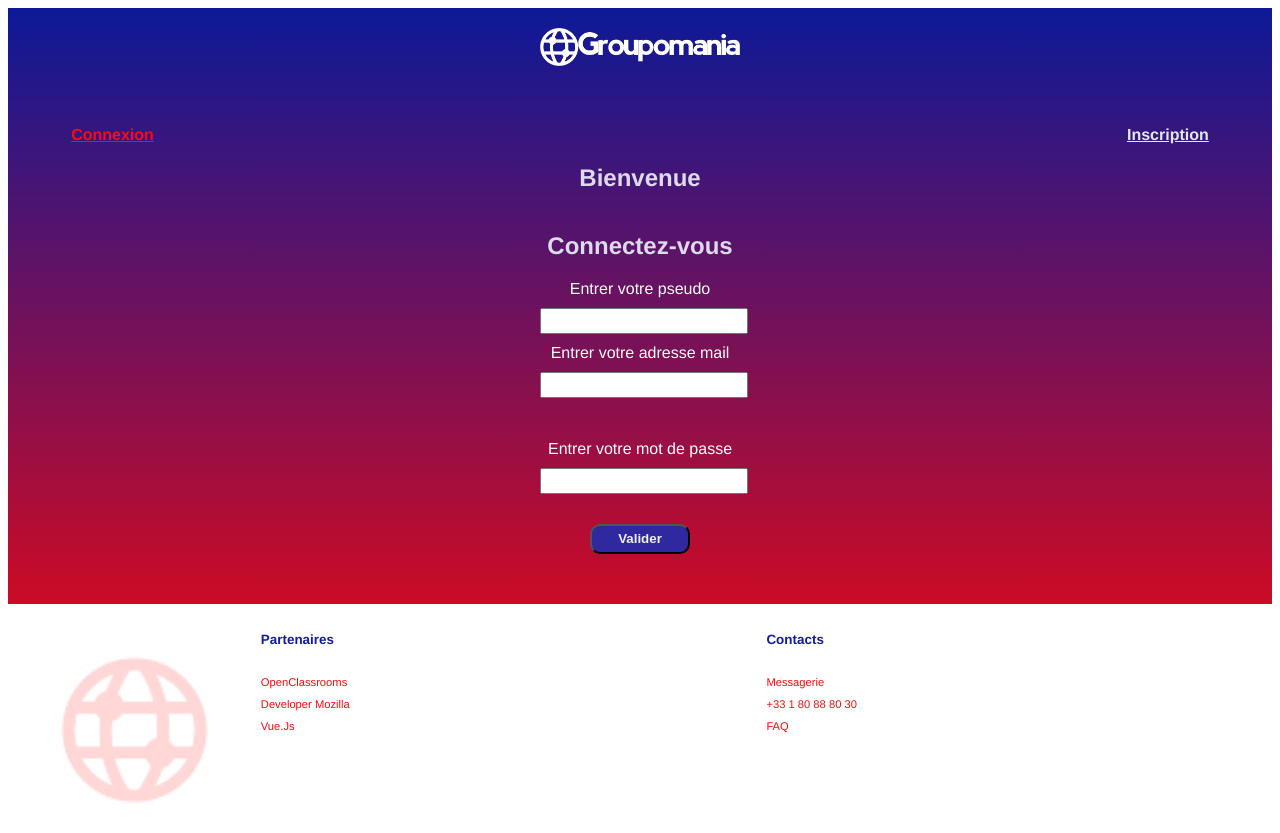
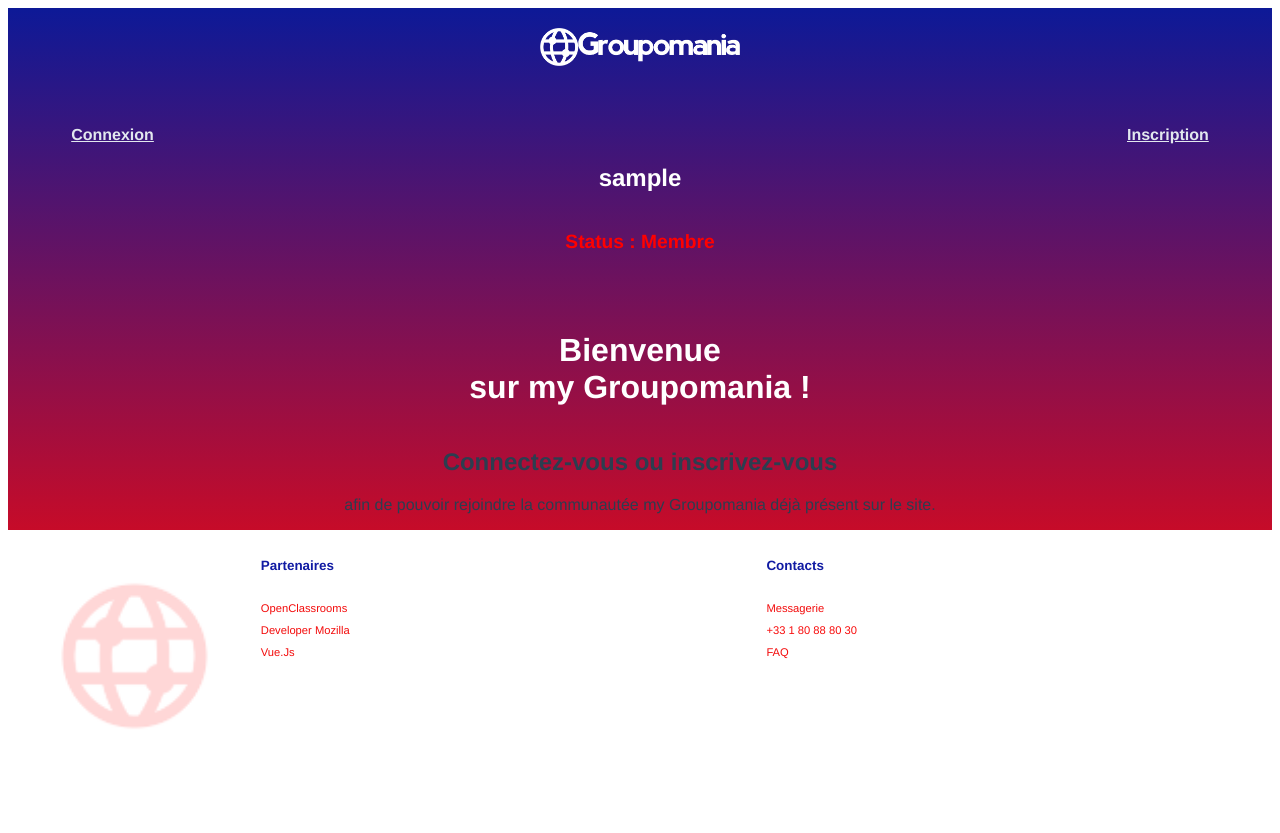
Before and after one commit to AdrienW86/my-groupomania, a Vue app in the folder frontend/: page / in a window 1280 px wide. After the commit the page ends 800 px from the top, so only its background shows below. Built offline with nearby package versions, Linux system fonts and the light colour scheme; sample sign-in values are in the browser's storage.

Commit message:
gestion des conditions

```diff
--- a/frontend/src/App.vue
+++ b/frontend/src/App.vue
@@ -1,22 +1,17 @@
 <template>
   <div id="app">
-    <div id="nav">
-    <Header/>
-    </div>
+
     <router-view/>
-    <Footer/>
+
   </div>
 </template>
 
 <script>
-import Header from "./components/Header";
-import Footer from "./components/Footer";
 
 
 export default {
   components: {
-    Header,
-    Footer,
+
   }
 
 }
--- a/frontend/src/components/Header.vue
+++ b/frontend/src/components/Header.vue
@@ -3,22 +3,68 @@
          <img alt="Vue logo" src="../assets/Groupomania_logo_white.png">
             <nav class="navbar">
 
-                    <div class="connexion"> <router-link to="/">Connexion</router-link> </div>
 
-                  <!--  <div class="déconnexion"> <router-link to="/">Déconnexion</router-link> </div> !-->
+                 <div v-if="isLogged ==  0" class="connexion"> <router-link to="/login">Connexion</router-link> </div>
+                   <div v-if="isLogged == 1" class="deconnexion"> <button @click="disconnect()"> Déconnexion </button></div>
 
-                    <div class="inscription"> <router-link to="/sign">Inscription</router-link> </div>
+                    <div else class="inscription"> <router-link to="/sign">Inscription</router-link> </div>
             </nav>
+
+                        <h2> {{ username }} </h2>
+                    <div v-if="isAdmin == true">  <p> Status : Administrateur  </p></div>
+                    <div  v-else-if="isAdmin == false">  <p> Status : Membre  </p></div>
     </header>
 </template>
 
 <script>
 export default {
     name: "Header",
+
+
+data() {
+    return {
+        isLogged: "",
+        isAdmin: localStorage.getItem('admin'),
+        username: sessionStorage.getItem('username'),
+        userbio : sessionStorage.getItem('bio'),
+        createdAt : localStorage.getItem('create'),
+        userId : sessionStorage.getItem('user'),
+    }
+
+},
+
+mounted() {
+
+    if(localStorage.islog) {
+        this.isLogged = 1
+
+    }else{
+        this.isLogged = 0
+    }
+    if(localStorage.admin == true) {
+        this.isAdmin = true
+    }else{
+        this.isAdmin = false
+    }
+
+},
+methods: {
+
+    disconnect() {
+        sessionStorage.clear()
+        localStorage.clear()
+        window.location.href = '/login'
+    }
+},
+
 }
 </script>
 
 <style scoped lang="scss">
+
+h2 {
+    color: white;
+}
 
 header {
     display: flex;
@@ -40,7 +86,7 @@ header {
         text-align: center;
         margin-top: 20px;
         justify-content: space-between;
-
+    }
 
         a {
             font-weight: bold;
@@ -51,14 +97,38 @@ header {
             color: #fa0c0c;
         }
 
-        .connexion {
-        margin-right: 10px;
+        .inscription {
+            text-decoration: none;
 
-
-        &:hover {
+            :hover {
                 color: red;
             }
         }
+
+        .connexion {
+            margin-right: 10px;
+            text-decoration: none;
+
+            :hover {
+                color: red;
+            }
+        }
+}
+p {
+    color: red;
+    font-weight: bold;
+    font-size: 1.2em;
+}
+
+button {
+    border-radius: 40px;
+    font-weight: bold;
+    color: blue;
+    background: rgb(253, 251, 251);
+    height: 40px;
+
+        &:hover {
+            transform: scale(1.1);
     }
 }
 
--- a/frontend/src/components/Login.vue
+++ b/frontend/src/components/Login.vue
@@ -1,7 +1,6 @@
 <template>
     <section class="connexion">
-
-        <h1> Bienvenue {{ userInfos.username}} </h1>
+        <Header/>
 
       <form id="login">
 
@@ -11,21 +10,31 @@
           <input v-model="userInfos.username" name="username"  class="username" required>
 
         <label for="email"> Entrer votre adresse mail </label>
-          <input v-model="userInfos.email" name="email"  class="email" required> <p> {{userInfos.email}}</p>
+          <input v-model="userInfos.email" name="email"  class="email" required>
 
         <label for="password"> Entrer votre mot de passe </label>
            <input v-model="userInfos.password" name="password"  class="password" required>
 
             <button id='login_btn' type="submit" @click="login()"> Valider </button>
       </form>
+      <Footer/>
     </section>
+
 </template>
 
 <script>
+import Header from "../components/Header";
+import Footer from "../components/Footer";
 import axios from 'axios';
+
 
 export default {
   name: 'Login',
+
+  components: {
+    Header,
+    Footer
+  },
 
   data() {
     return {
@@ -35,6 +44,7 @@ export default {
         password: "",
         isAdmin: "",
         bio: "",
+        createdAt: "",
       },
     err: "",
     }
@@ -42,51 +52,45 @@ export default {
 
 methods: {
 
-
-
-
-
-    login:  function () {
+login() {
   const userData = {
     email : this.userInfos.email,
     username: this.userInfos.username,
     password : this.userInfos.password,
     isAdmin: this.userInfos.isAdmin,
-        bio: this.userInfos.bio
+    bio: this.userInfos.bio,
+    createdAt : this.userInfos.createdAt,
+    isLog : this.userInfos.islog,
+
   };
 
   if( userData.email == true || userData.username == true || userData.password == true) {
       alert('Saisies invalides')
-
     }else{
       axios
         .post("http://localhost:8080/api/auth/login", userData)
         .then(response => {
           if (response.status === 200) {
+
             return response;
           }else{
             throw(response.status);
           }
         }).then(response => {
-
           sessionStorage.setItem("key", response.data.token);
           sessionStorage.setItem("user", response.data.userId);
           sessionStorage.setItem("username", response.data.username);
-          localStorage.setItem("privileges", response.data.isAdmin);
-          window.location.href = "#/profil"
-
-
+          sessionStorage.setItem("bio", response.data.bio);
+          localStorage.setItem("admin", response.data.isAdmin);
+          localStorage.setItem("create",response.data.createdAt);
+          localStorage.setItem("islog", response.data.islog);
+          window.location.href = "/#/profil"
+          console.log(response.data)
         }).catch(err =>{
           console.log(err)
-
         });
-
-
-
-
       }
     }
-
   }
 }
 
--- a/frontend/src/views/Profil.vue
+++ b/frontend/src/components/Profil.vue
@@ -1,7 +1,8 @@
 <template>
     <main>
+        <Header/>
 
-        <h1> Bienvenue {{  }} </h1>
+        <h1> Bienvenue {{  username   }} </h1>
 
         <section class="router">
             <div class="router_link">
@@ -28,13 +29,13 @@
 
         <section class="profil_user">
             <div class="pseudo">
-                {{ "Big Yaso" }}
+                {{ username }}
             </div>
             <div class="bio">
-                {{ "bigraphie d'une belle gosse" }}
+                {{ userbio }}
             </div>
             <div class="inscription">
-                {{ "inscrite depuis toujours" }}
+                {{ createdAt }}
             </div>
             <div class="">
                 <a class="btn-profil"  type="submit" @click="modify()">
@@ -50,13 +51,17 @@
             </div>
         </section>
 
-
+        <Footer/>
 
     </main>
 </template>
 
 <script>
+
+import Header from "../components/Header";
+import Footer from "../components/Footer";
 import axios from "axios";
+
 
 
 export default {
@@ -64,7 +69,8 @@ export default {
     name: "Profil",
 
     components: {
-
+        Header,
+        Footer
 },
 
 
@@ -72,14 +78,14 @@ export default {
 data() {
     return {
 
-        userInfos : {
-        email: "",
-        username: "",
-        password: "",
-        isAdmin: "",
-        bio: "",
+        userSession: localStorage.getItem('admin'),
+        username: sessionStorage.getItem('username'),
+        userbio : sessionStorage.getItem('bio'),
+        createdAt : localStorage.getItem('create'),
+        userId : sessionStorage.getItem('user'),
+    }
 },
-}},
+
 methods: {
 
 modify() {
@@ -92,20 +98,44 @@ methods: {
         axios.
             delete("http://localhost:8080/api/auth/me")
     }
-
 },
 
 mounted() {
 
     axios
-    .get("http://localhost:8080/api/auth/me").then((response) => {
-        this.users = response.data
+    .get("http://localhost:8080/api/auth/me" + options )
+    .then((response) => {
+        this.userSession = response.data
         console.log(response.data)
-    })
+         console.log(userName)
+
+        console.log(userSession)
+
+    }).catch(err => console.log(err))
+
+    let userId = sessionStorage.getItem('user')
+    let userSession = localStorage.getItem('admin');
+    let userName = sessionStorage.getItem('username');
+    let userbio = sessionStorage.getItem('bio');
+    let createdAt = localStorage.getItem( 'createdAt');
+
+    console.log(userId)
+    console.log(userbio)
+    console.log(createdAt)
+
+
+      const options = {
+          headers: {
+              "Content-Type": "application/json",
+              Authorisation: "Bearer " + sessionStorage.getItem("key")
           }
       }
 
+}
+  ,
 
+
+}
 }
 </script>
 
@@ -156,6 +186,10 @@ h2 {
     background-image: radial-gradient(farthest-corner at 60px 60px,
       #f35 0%, rgb(202, 200, 228) 100%);;
 
+    &:hover {
+       transform: scale(1.1);
+    }
+
     span {
       display: inline-block;
       vertical-align: center;
--- a/frontend/src/views/Users.vue
+++ b/frontend/src/components/Users.vue
@@ -1,8 +1,7 @@
 <template>
+
     <div id="table_user">
-
-
-
+      <Header/>
       <h1>  Nos membres </h1>
 
         <section class="router">
@@ -13,30 +12,26 @@
 
       <h2> Rechercher un utilisateur </h2>
 
-        <input type="text" @keyup="search()" id="recherche" />
+        <input type="search" @keyup="search()" id="recherche" />
 
       <div class="user-infos" >
 
         <li v-for="user in users" :key="user.id">
-
           <div class="pseudo">
             <span class="infos">{{user.username}} </span>
           </div>
-
           <div class="bio">
             <span class="infos">{{user.bio}} </span>
           </div>
-
           <div class="inscription">
             <span class="infos">  Incris depuis: {{user.createdAt}} </span>
           </div>
-
           <div class="voir_membre">
-          <button class="see_user" @click="login()"> Voir </button>
+            <button class="see_user" @click="getOneUser()"> Voir </button>
           </div>
-
         </li>
       </div>
+      <Footer/>
     </div>
 
 
@@ -53,11 +48,15 @@
 <script>
 const axios = require('axios');
 
+import Header from "../components/Header";
+import Footer from "../components/Footer";
+
 export default {
 
 name: "Users",
 components: {
-
+  Header,
+  Footer
 
 
 },
@@ -86,9 +85,11 @@ search () {
       }
     });
   });
+},
 
-}
+getOneUser() {
 
+},
 
 
 
@@ -102,7 +103,7 @@ mounted() {
     .get("http://localhost:8080/api/auth/all").then((response) => {
         this.users = response.data
     }, (response) => {
-      console.log('erreur', response.data)
+      console.log(response.data)
     })
   }
 }
@@ -135,10 +136,9 @@ h2 {
     height: 80px;
     width: 80px;
     box-shadow: 1px 5px 16px 10px rgba(187, 183, 183, 0.4);
-   -moz-box-shadow: 1px 5px 16px 10px rgba(187, 183, 183, 0.4);
-    -webkit-box-shadow: 1px 5px 16px 10px rgba(187, 183, 183, 0.4);
     background-image: radial-gradient(farthest-corner at 60px 60px,
       #f35 0%, rgb(202, 200, 228) 100%);
+
       &:hover {
        transform: scale(1.1);
       }
--- a/frontend/src/views/Home.vue
+++ b/frontend/src/views/Home.vue
@@ -1,28 +1,44 @@
 <template>
 
+  <div class="home">
+    <Header/>
 
-  <div class="home">
+    <h1> Bienvenue <br>
+    sur my Groupomania ! </h1>
 
-    <Login/>
+    <section>
+      <h2> Connectez-vous ou inscrivez-vous </h2>
 
+      <p> afin de pouvoir rejoindre la communautée
+          my Groupomania déjà présent sur le site. </p>
+    </section>
 
-
-
+     <Footer/>
   </div>
 </template>
 
 <script>
-// @ is an alias to /src
-import Login from '@/components/Login.vue';
 
-
-
+import Header from "../components/Header";
+import Footer from "../components/Footer";
 
 export default {
+
   name: 'Home',
+
   components: {
-    Login,
-
+    Header,
+    Footer,
   }
 }
 </script>
+
+<style lang="scss" scoped>
+
+ h1 {
+   margin-top: 40px;
+   padding-top: 20px;
+   padding-bottom: 20px;
+   color:white;
+ }
+</style>
```
Also changed, not shown: frontend/src/components/Messages.vue (renamed from frontend/src/views/Messages.vue, +14 -14 lines), frontend/src/components/Sign.vue (+11 -3 lines), frontend/src/router/index.js (+22 -7 lines), 1 other file (tests, documents, lock files or other folders). Lines whose indentation alone changed are shown as unchanged.
